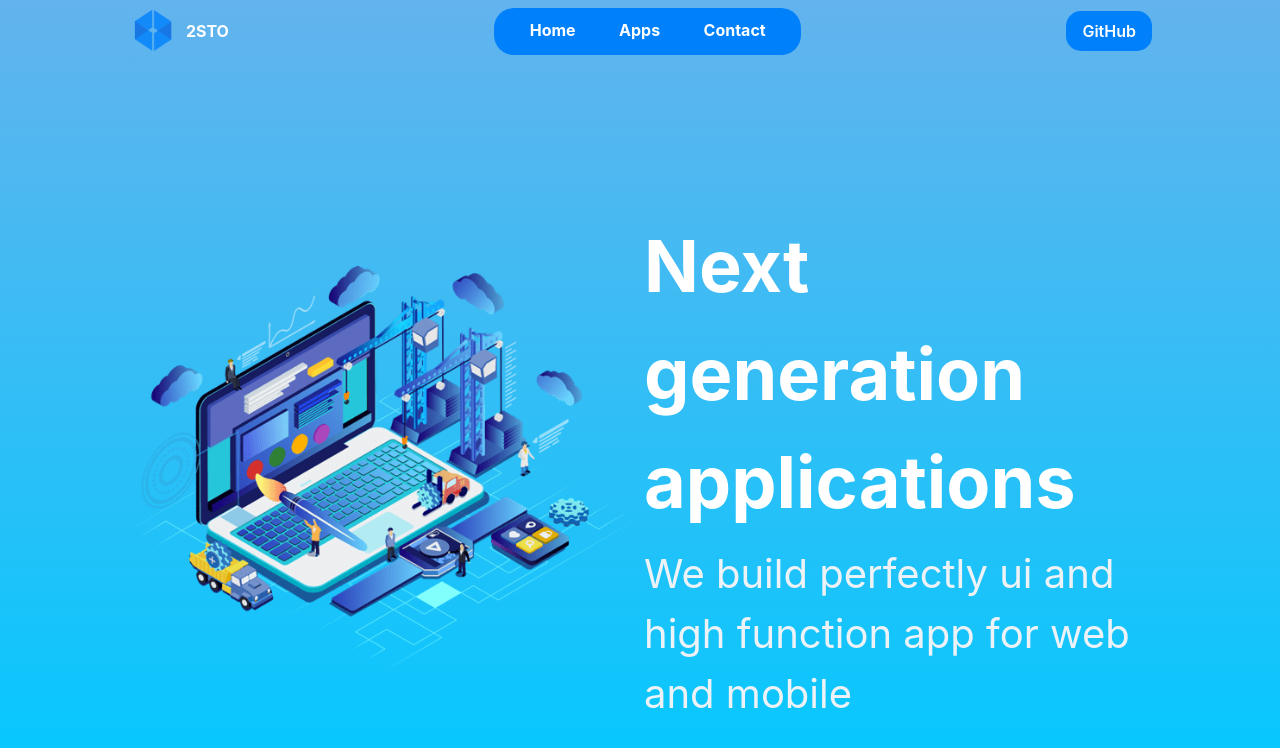
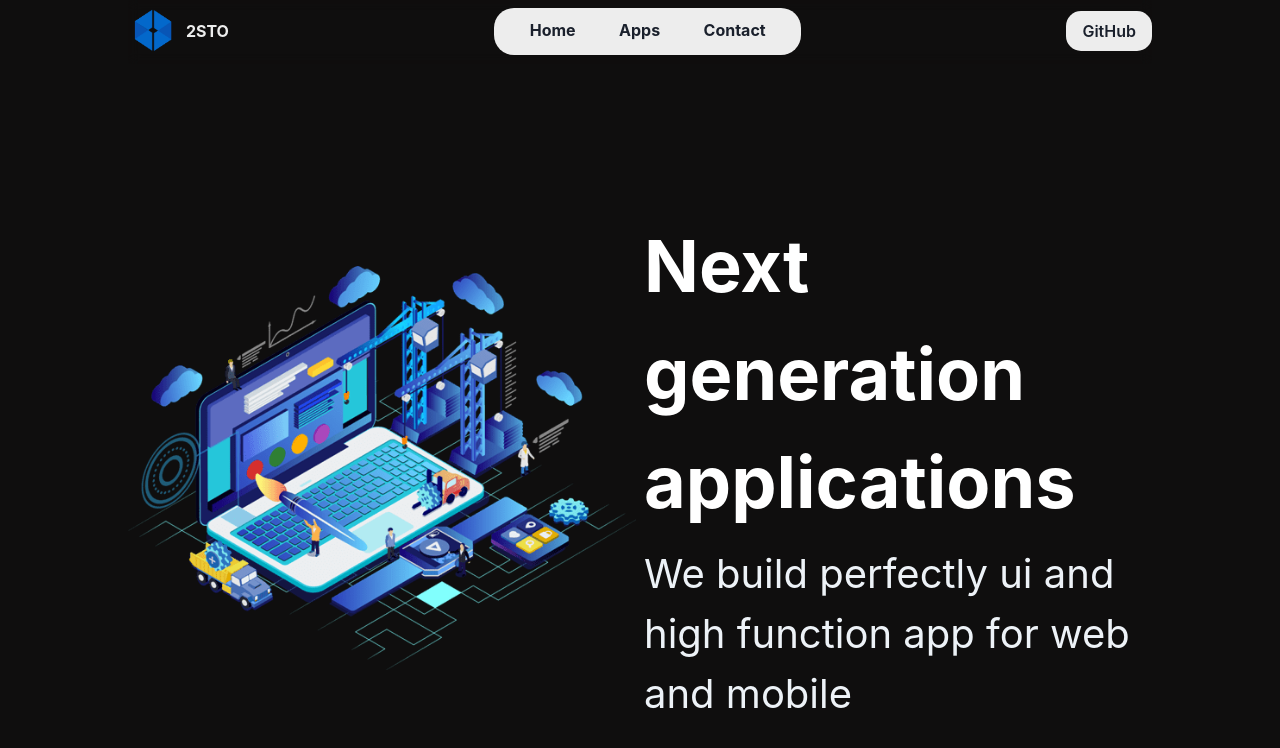
Before and after one commit to 2STO-DE/2sto.de, a Next.js app: page / in a window 1280 px wide. Shown: the top 748 px of the page. Built offline with nearby package versions, Linux system fonts and the light colour scheme.

Commit message:
add: dark theme

```diff
--- a/components/AppsCard.tsx
+++ b/components/AppsCard.tsx
@@ -18,7 +18,7 @@ const AppsCard:FC<IProps> = ({img, title, href}) => {
     const [isMobile] = useMediaQuery("(min-width: 758px)")
     const Desktop = (
             <HStack
-                backgroundColor='white'
+                backgroundColor='#EDEDED'
                 borderRadius='10px'
             >
                 <Image
@@ -55,7 +55,7 @@ const AppsCard:FC<IProps> = ({img, title, href}) => {
 
     const Mobile = (
             <VStack
-                backgroundColor='white'
+                backgroundColor='#EDEDED'
                 marginTop='10%'
                 paddingBottom='5%'
                 borderRadius='10px'
--- a/components/Navbar.tsx
+++ b/components/Navbar.tsx
@@ -22,7 +22,7 @@ const Navbar = () => {
                 <HStack>
                     <Image src='/logo.png' alt="logo" h='50px' />
                     <Text
-                        color='white'
+                        color='#EDEDED'
                         fontWeight='bold'
                     >
                         2STO
@@ -30,9 +30,8 @@ const Navbar = () => {
                 </HStack>
                 <HStack
                     w='30%'
-                    backgroundColor='#0080FB'
+                    backgroundColor='#EDEDED'
                     borderRadius='20px'
-                    color='white'
                     justifyContent='space-between'
                     padding='0.5%'
                     paddingRight='3%'
@@ -45,7 +44,7 @@ const Navbar = () => {
                         borderBottom='3px solid transparent'
                         _hover={{
                             textDecoration:'none',
-                            borderBottom:'3px solid white'
+                            borderBottom:'3px solid black'
                         }}
                     >
                         Home
@@ -69,7 +68,7 @@ const Navbar = () => {
                     borderBottom='3px solid transparent'
                         _hover={{
                             textDecoration:'none',
-                            borderBottom:'3px solid white'
+                            borderBottom:'3px solid black'
                         }}
                     >
                         Apps
@@ -80,7 +79,7 @@ const Navbar = () => {
                     borderBottom='3px solid transparent'
                         _hover={{
                             textDecoration:'none',
-                            borderBottom:'3px solid white'
+                            borderBottom:'3px solid black'
                         }}
                     >
                         Contact
@@ -88,14 +87,13 @@ const Navbar = () => {
                 </HStack>
                 <Box>
                     <Button
-                        color='white'
-                        backgroundColor='#0080FB'
+                        backgroundColor='#EDEDED'
                         borderRadius='15px'
                         _hover={{
-                            backgroundColor:'#0668E1'
+                            backgroundColor:'lightgrey'
                         }}
                         _active={{
-                            backgroundColor:'#0668E1'
+                            backgroundColor:'grey'
                         }}
                     >
                         GitHub
@@ -121,9 +119,8 @@ const Navbar = () => {
                 >
                 <HStack
                     w='100%'
-                    backgroundColor='#0080FB'
+                    backgroundColor='#EDEDED'
                     borderRadius='20px'
-                    color='white'
                     justifyContent='space-around'
                     padding='0.5%'
                 >
@@ -134,7 +131,7 @@ const Navbar = () => {
                         borderBottom='3px solid transparent'
                         _hover={{
                             textDecoration:'none',
-                            borderBottom:'3px solid white'
+                            borderBottom:'3px solid #EDEDED'
                         }}
                     >
                         Home
@@ -146,7 +143,7 @@ const Navbar = () => {
                         borderBottom='3px solid transparent'
                         _hover={{
                             textDecoration:'none',
-                            borderBottom:'3px solid white'
+                            borderBottom:'3px solid #EDEDED'
                         }}
                     >
                         Apps
@@ -168,7 +165,7 @@ const Navbar = () => {
                     borderBottom='3px solid transparent'
                         _hover={{
                             textDecoration:'none',
-                            borderBottom:'3px solid white'
+                            borderBottom:'3px solid #EDEDED'
                         }}
                     >
                         Contact
@@ -179,7 +176,7 @@ const Navbar = () => {
                     borderBottom='3px solid transparent'
                         _hover={{
                             textDecoration:'none',
-                            borderBottom:'3px solid white'
+                            borderBottom:'3px solid #EDEDED'
                         }}
                     >
                         GitHub
--- a/components/leyout/Layout.tsx
+++ b/components/leyout/Layout.tsx
@@ -10,7 +10,7 @@ const Layout:FC<IProps> = ({children}) => {
         <>
         <Box
             h='100%'
-            bgGradient='linear(to-t, #00C9FF, blue.300)'
+            bgColor='#0F0E0E'
         >
             {children}
         </Box>
```
